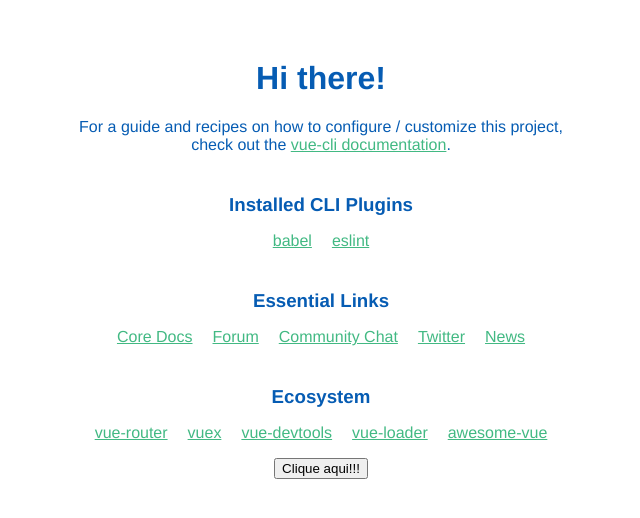
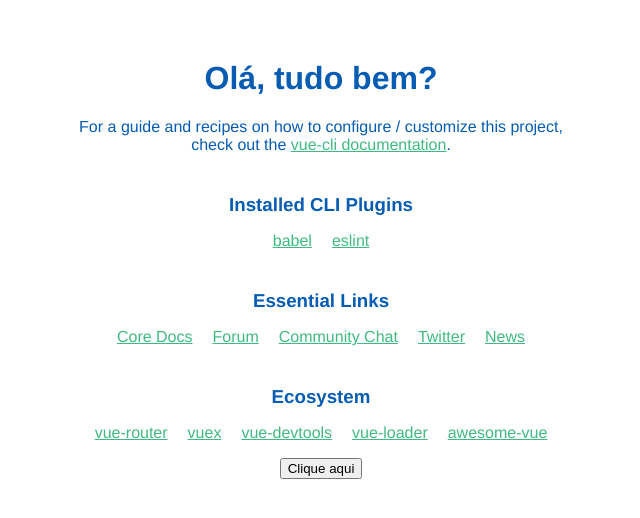
Before and after one commit to pepoeverton/web-release-test, a Vue app: page / in a window 1280 px wide. Shown: the top 518 px of the page, without its empty margins (319-959 px from the left). Built offline with nearby package versions, Linux system fonts and the light colour scheme.

Commit message:
feat: teste de uma nova feature

```diff
--- a/src/App.vue
+++ b/src/App.vue
@@ -1,8 +1,8 @@
 <template>
   <div id="app">
-    <HelloWorld msg="Hi there!"/>
-    <button @click="toggleMessage">Clique aqui!!!</button>
-    <p v-if="showMessage">Aqui vai alguma feature maravilhosa</p>
+    <HelloWorld msg="Olá, tudo bem?"/>
+    <button @click="toggleMessage">Clique aqui</button>
+    <p v-if="showMessage">Aqui vai alguma feature!!!</p>
   </div>
 </template>
 
```
